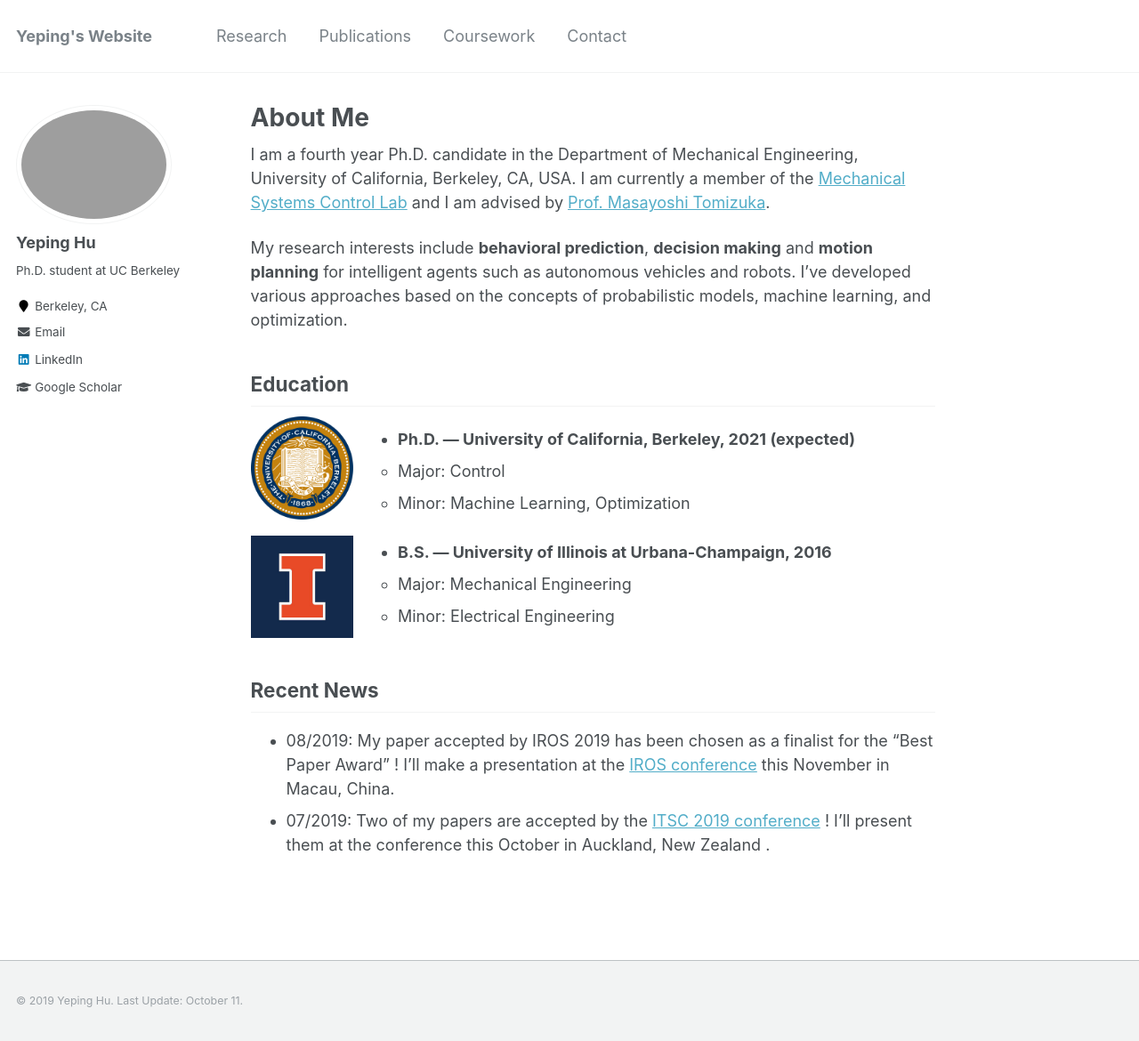
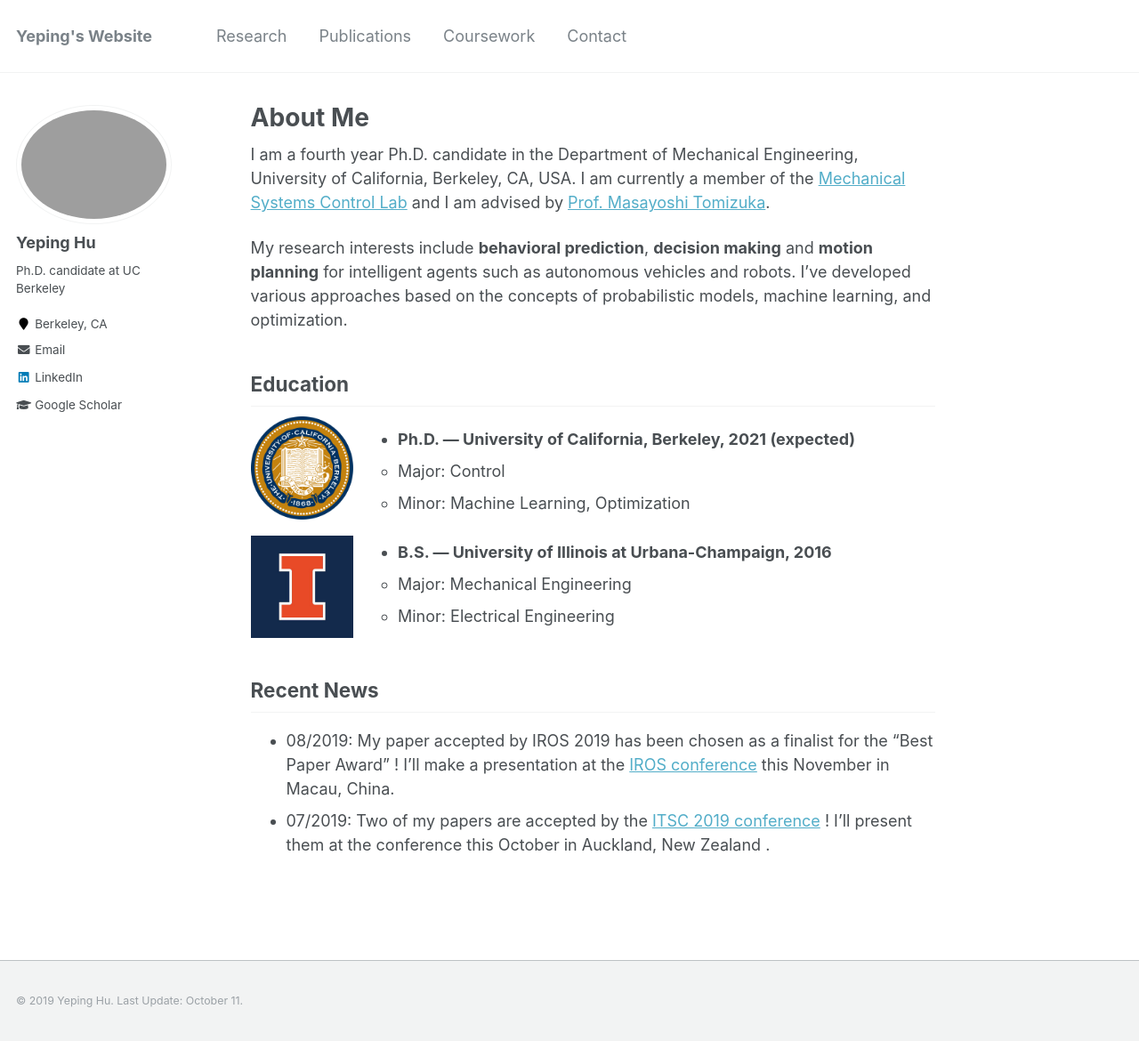
Before and after one commit to Yeping-Hu/yeping-hu.github.io, a Jekyll site: the page built from _pages/about.md, in a window 1280 px wide and 1170 px high. Shown: the whole window at 89% size. Built offline with Jekyll 4.4.1, drawn with Linux system fonts in a browser that asks for light colours; a script that is not in the unit is left out.

```diff
--- a/_config.yml
+++ b/_config.yml
@@ -85,7 +85,7 @@ gems:
 author:
   name             : "Yeping Hu"
   avatar           : "IMG_0959.JPG"
-  bio              : "Ph.D. student at UC Berkeley"
+  bio              : "Ph.D. candidate at UC Berkeley"
   location         : "Berkeley, CA"
   employer         :
   pubmed           :
```
